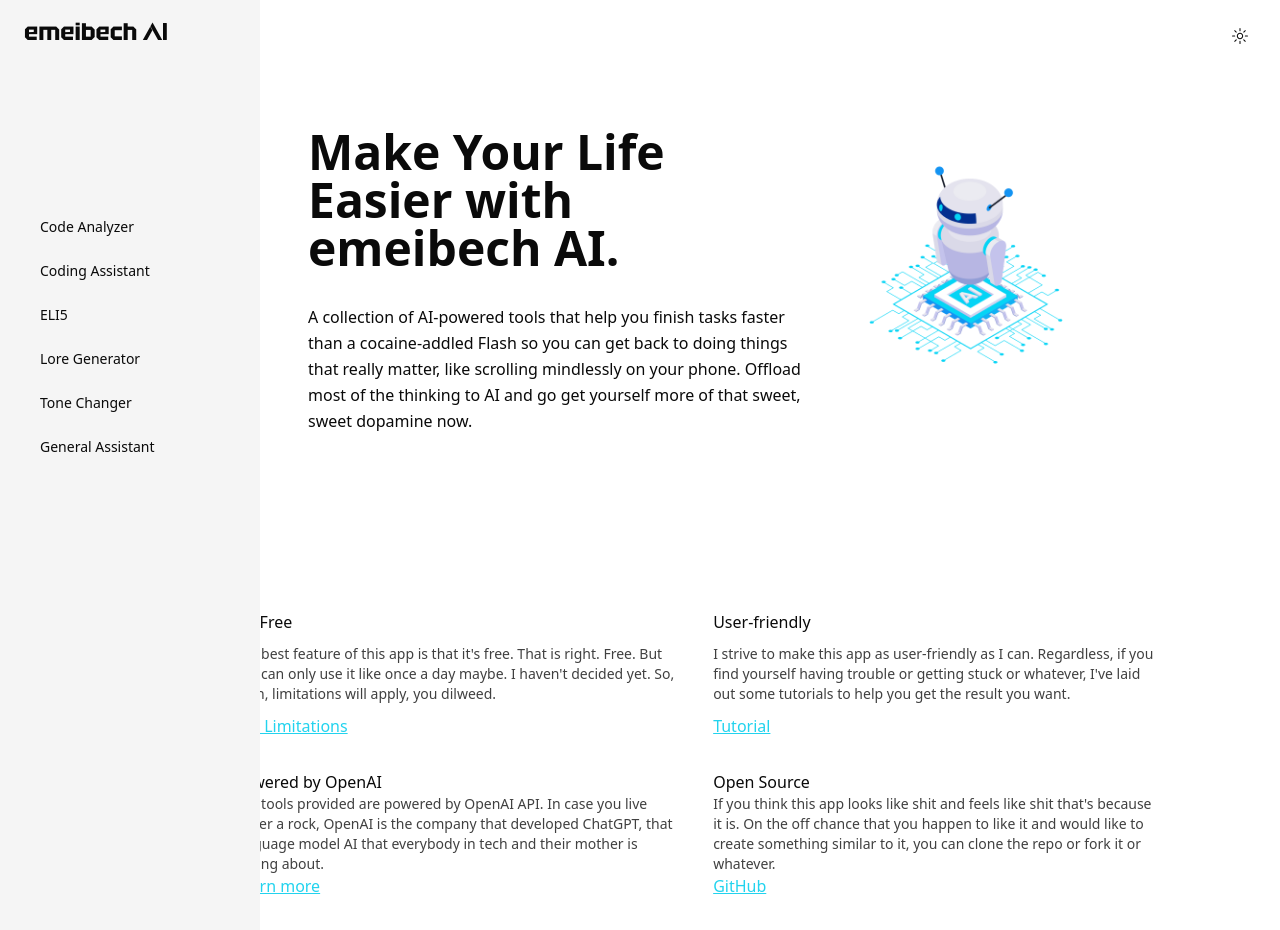
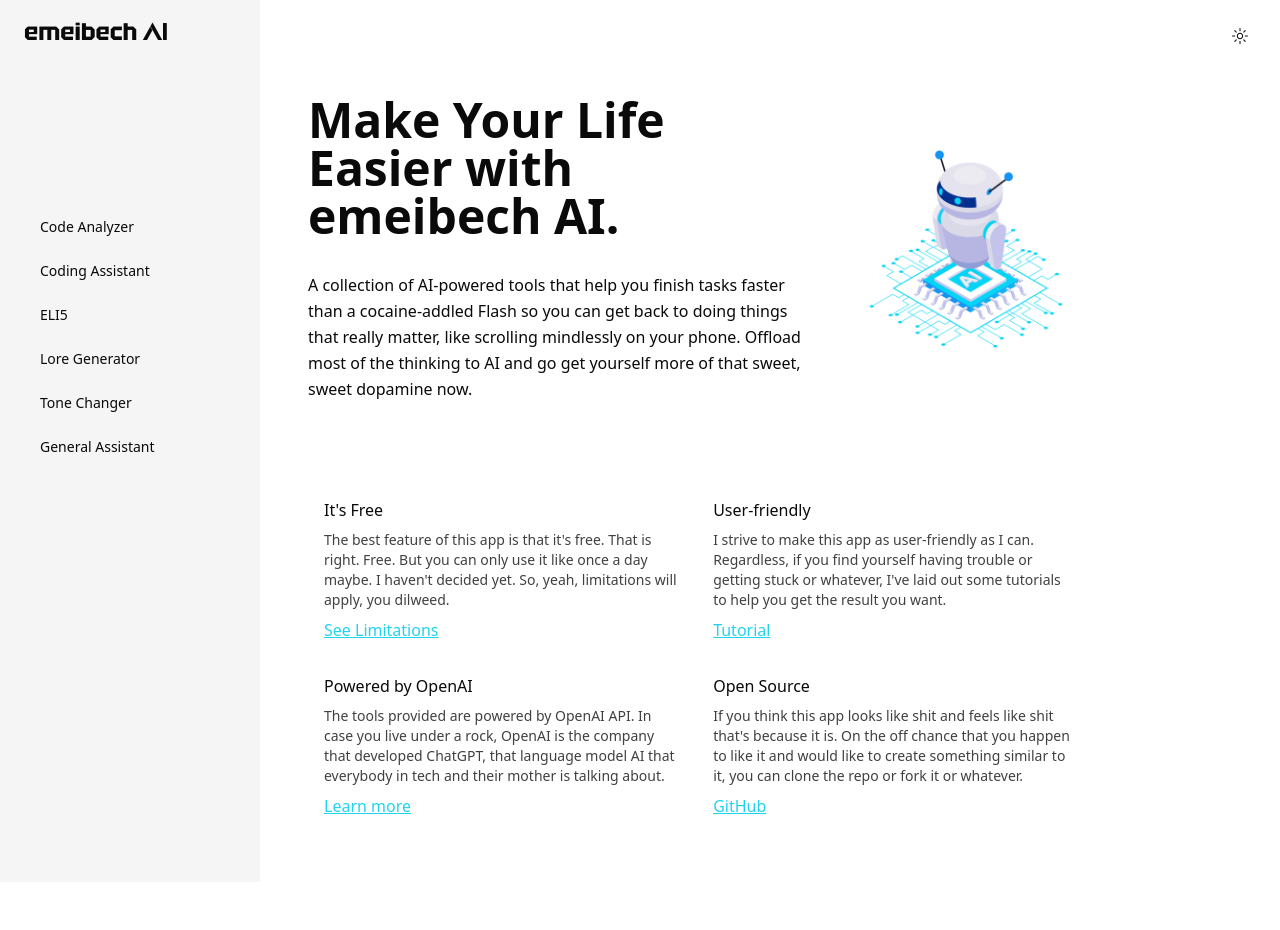
Before and after one commit to emeibech/ai-tools, a React (Vite) app: page / in a window 1280 px wide. Shown: the top 930 px of the page. After the commit the page ends 882 px from the top, so only its background shows below. Built offline with nearby package versions, Linux system fonts and the light colour scheme.

Commit message:
Adjust padding and responsiveness

```diff
--- a/src/App.tsx
+++ b/src/App.tsx
@@ -34,7 +34,7 @@
           </div>
         </section>
 
-        <Home className={cn("mt-12", "min-[320px]:p-4 lg:p-8 xl:p-12 ")} />
+        <Home className={cn("mt-12 px-4", "min-[320px]:p-4 lg:p-8 xl:p-12 ")} />
       </div>
     </>
   );
--- a/src/layout/main/home/Home.tsx
+++ b/src/layout/main/home/Home.tsx
@@ -17,7 +17,6 @@
         )}
       >
         <section className="flex flex-col gap-8 max-w-[768px]">
-          <div></div>
           <h2
             className={cn(
               "text-4xl font-semibold max-w-[640px]",
@@ -48,7 +47,7 @@
       <section
         className={cn(
           "justify-center mt-20",
-          "xl:grid xl:grid-cols-2 xl:mt-40 xl:",
+          "xl:grid xl:grid-cols-2 xl:mt-30 xl:",
         )}
       >
         <InfoCluster className="place-self-end">
--- a/src/layout/main/home/components/InfoCluster.tsx
+++ b/src/layout/main/home/components/InfoCluster.tsx
@@ -15,7 +15,7 @@
       className={cn(
         `${className}`,
         "p-4 flex flex-col justify-between mx-auto max-w-[640px] gap-2",
-        "xl:max-w-[480px] xl:min-w-[480px] xl:min-h-[160px] xl:mx-0 xl:gap-0",
+        "2xl:max-w-[480px] 2xl:min-w-[480px] 2xl:min-h-[160px] 2xl:mx-0 2xl:gap-0",
       )}
       aria-label={ariaLabel}
       role={role}
```
